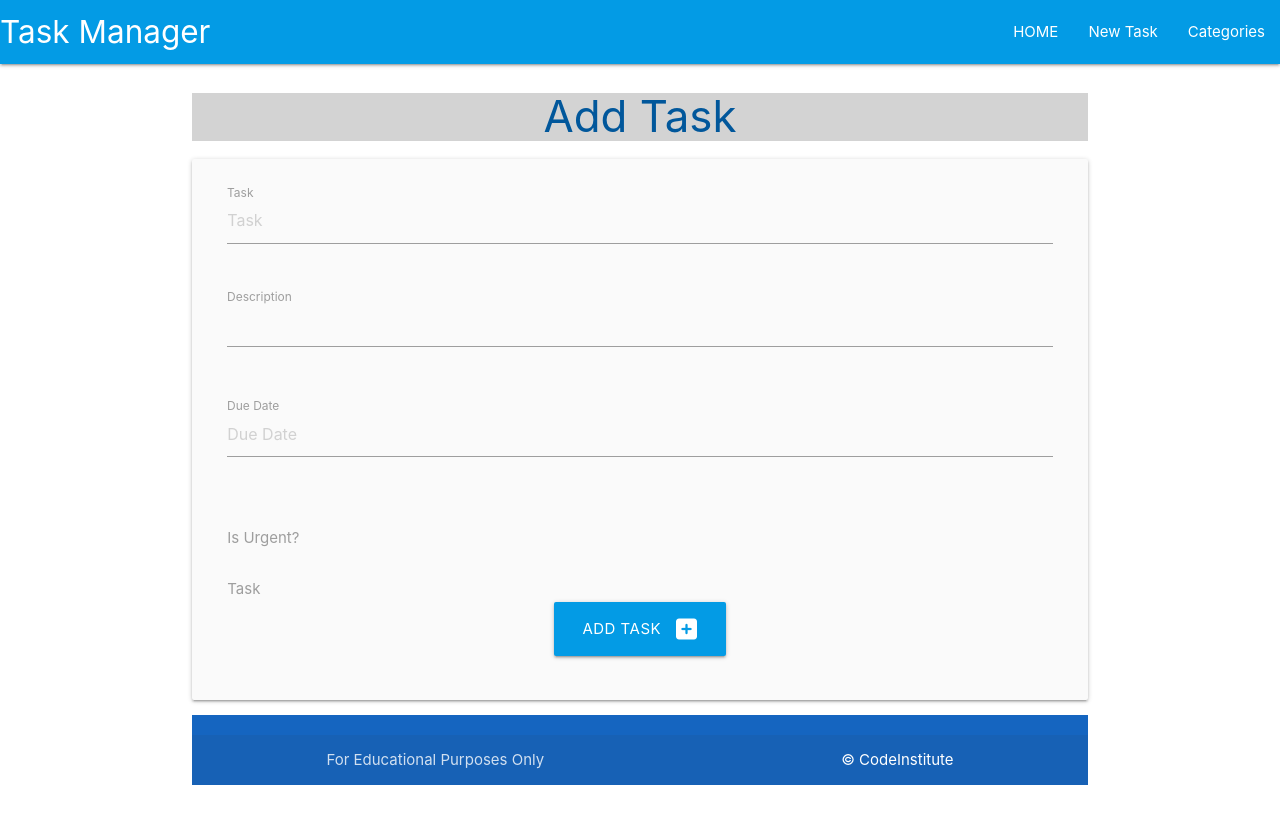
After one commit to RobWar-code/task-scheduler, a Flask app: page /add_task in a window 1280 px wide. The commit adds this page. Shown: the top 824 px of the page. Run offline with Flask 2, Linux system fonts and the light colour scheme; data that the repository does not hold is empty; some libraries are stand-ins or nearby versions.

Commit message:
Add part of add task

```diff
--- a/taskmanager/routes.py
+++ b/taskmanager/routes.py
@@ -42,3 +42,21 @@ def delete_category(category_id):
     db.session.delete(category)
     db.session.commit()
     return redirect(url_for("categories"))
+
+
+@app.route("/add_task", methods=["GET", "POST"])
+def add_task():
+    categories = list(Category.query.order_by(Category.category_name).all())
+    if request.method == "POST":
+        task = Task(
+            task_name=request.form.get("task_name"),
+            task_description=request.form.get("task_description"),
+            is_urgent=bool(True if request.form.get("is_urgent") else False),
+            due_date=request.form.get("due_date"),
+            category_id=request.form.get("category_id")
+        )
+        db.session.add(task)
+        db.session.commit()
+        return redirect(url_for("home"))
+
+    return render_template("add_task.html", categories=categories)
--- a/taskmanager/static/js/script.js
+++ b/taskmanager/static/js/script.js
@@ -1,4 +1,11 @@
 document.addEventListener('DOMContentLoaded', function() {
     let sidenav = document.querySelectorAll('.sidenav');
     M.Sidenav.init(sidenav);
+
+    let datepicker = document.querySelectorAll('.datepicker');
+    M.Datepicker.init(datepicker, {
+        format: "dd mmmm, yyyy",
+        i18n: {done: "Select"}
+    });
+
 });
--- /dev/null
+++ b/taskmanager/templates/add_task.html
@@ -0,0 +1,66 @@
+{% extends "base.html" %}
+{% block content %}
+    <h3 class="light-blue-text text-darken-4 center-align headtext">Add Task</h3>
+    <div class="row card-panel grey lighten-5">
+        <form class="col s12" method="POST" action="{{ url_for('add_task') }}">
+            <!-- Task Name -->
+            <div class="row">
+                <div class="input-field col s12">
+                    <i fas fa-pencil-alt prefix light-blue-text text-darken-4></i>
+                    <input placeholder="Task" id="task_name" name="task_name" type="text" class="validate" minlength="3" maxlength="50" required>
+                    <label for="task_name">Task</label>
+                </div>
+            </div>
+            <!-- Task Description -->
+            <div class="row">
+                <div class="input-field col s12">
+                    <i fas fa-align-left prefix light-blue-text text-darken-4></i>
+                    <textarea placeholder="Description" id="task_description" name="task_description" minlength="200"
+                        class="materialize-textarea validate" required>
+                    </textarea>
+                    <label for="task_description">Description</label>
+                </div>
+            </div>
+            <!-- Due Date -->
+            <div class="row">
+                <div class="input-field col s12">
+                    <i fas fa-calendar prefix light-blue-text text-darken-4></i>
+                    <input placeholder="Due Date" id="due_date" name="due_date" type="text"
+                        class="datepicker validate" minlength="3" maxlength="50" required>
+                    <label for="due_date">Due Date</label>
+                </div>
+            </div>
+            <!-- Is Urgent -->
+            <div class="row">
+                <div class="input-field col s12">
+                    <label for="is_urgent">
+                        <i fas fa-exclamation-circle prefix light-blue-text text-darken-4></i>
+                        <input id="is_urgent" name="is_urgent" type="checkbox">
+                        <span class="lever"></span>
+                        Is Urgent?
+                    </label>
+                </div>
+            </div>
+            <!-- Category Id -->
+            <div class="row">
+                <div class="input-field col s12">
+                    <i fas fa-folder-open prefix light-blue-text text-darken-4></i>
+                    <select id="category_id" name="category_id" class="validate" required>
+                        <option value="" disabled selected>Choose Category</option>
+                    </select>
+                    <label for="task_name">Task</label>
+                </div>
+            </div>
+
+            <!-- Submit Button -->
+            <div class="row">
+                <div class="col s12 center-align">
+                    <button type="submit" class="btn-large light-blue darken-1">
+                        Add Task <i class="fas fa-plus-square right"></i>
+                    </button>
+                </div>
+            </div>
+        </form>
+    </div>
+
+{% endblock %}
--- a/taskmanager/templates/base.html
+++ b/taskmanager/templates/base.html
@@ -20,7 +20,7 @@
                 <a href="#" data-target="mobile-demo" class="sidenav-trigger"><i class="fas fa-bars">menu</i></a>
                 <ul class="right hide-on-med-and-down">
                     <li><a href="{{ url_for('home') }}">HOME</a></li>
-                    <li><a href="">New Task</a></li>
+                    <li><a href="{{ url_for('add_task') }}">New Task</a></li>
                     <li><a href="{{ url_for('categories') }}">Categories</a></li>
                 </ul>
             </div>
@@ -28,7 +28,7 @@
 
         <ul class="sidenav" id="mobile-demo">
             <li><a href="{{ url_for('home') }}">HOME</a></li>
-            <li><a href="">New Task</a></li>
+            <li><a href="{{ url_for('add_task') }}">New Task</a></li>
             <li><a href="{{ url_for('categories') }}">Categories</a></li>
         </ul>
     </header>
```
Also changed, not shown: taskmanager/templates/tasks.html (+9 -0 lines).
